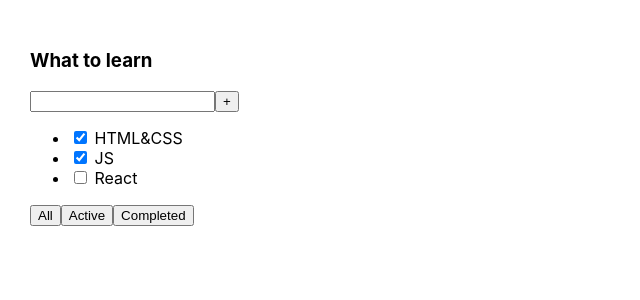
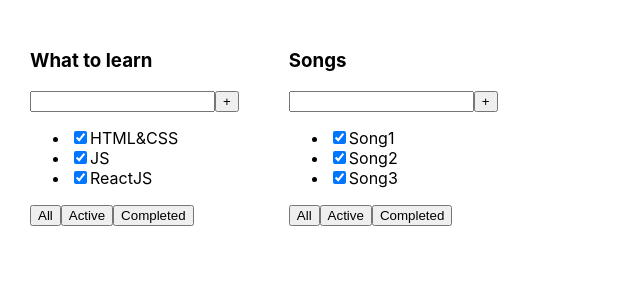
Before and after one commit to vovatum/todolist-offline, a React (Create React App) app: page / in a window 1280 px wide. Shown: the top 300 px of the page, without its empty margins (0-640 px from the left). Built offline with nearby package versions, Linux system fonts and the light colour scheme.

Commit message:
Занятие step 01

```diff
--- a/src/App.tsx
+++ b/src/App.tsx
@@ -1,28 +1,27 @@
 import React from 'react';
 import './App.css';
+import {Todolist} from "./Todolist";
 
 function App() {
+
+    const tasks1 = [
+        {id: 1, title: 'HTML&CSS', isDone: true},
+        {id: 2, title: 'JS', isDone: true},
+        {id: 3, title: 'ReactJS', isDone: true}
+    ]
+
+    const tasks2 = [
+        {id: 1, title: 'Song1', isDone: true},
+        {id: 2, title: 'Song2', isDone: true},
+        {id: 3, title: 'Song3', isDone: true}
+    ]
+
     return (
         <div className="App">
-            <div>
-                <h3>What to learn</h3>
-                <div>
-                    <input/>
-                    <button>+</button>
-                </div>
-                <ul>
-                    <li><input type="checkbox" checked={true}/> <span>HTML&CSS</span></li>
-                    <li><input type="checkbox" checked={true}/> <span>JS</span></li>
-                    <li><input type="checkbox" checked={false}/> <span>React</span></li>
-                </ul>
-                <div>
-                    <button>All</button>
-                    <button>Active</button>
-                    <button>Completed</button>
-                </div>
-            </div>
+            <Todolist title='What to learn' tasks={tasks1}/>
+            <Todolist title='Songs' tasks={tasks2}/>
         </div>
-    );
+    )
 }
 
-export default App;
+export default App
--- /dev/null
+++ b/src/Todolist.tsx
@@ -0,0 +1,43 @@
+import React from "react";
+
+type TaskType = {
+    id: number
+    title: string
+    isDone: boolean
+}
+
+type PropsType = {
+    title: string
+    tasks: Array<TaskType>
+}
+
+export function Todolist(props: PropsType) {
+    return (
+        <div>
+            <h3>{props.title}</h3>
+            <div>
+                <input/>
+                <button>+</button>
+            </div>
+            <ul>
+                <li>
+                    <input type="checkbox" checked={props.tasks[0].isDone}/>
+                    <span>{props.tasks[0].title}</span>
+                </li>
+                <li>
+                    <input type="checkbox" checked={props.tasks[1].isDone}/>
+                    <span>{props.tasks[1].title}</span>
+                </li>
+                <li>
+                    <input type="checkbox" checked={props.tasks[2].isDone}/>
+                    <span>{props.tasks[2].title}</span>
+                </li>
+            </ul>
+            <div>
+                <button>All</button>
+                <button>Active</button>
+                <button>Completed</button>
+            </div>
+        </div>
+    )
+}
```
